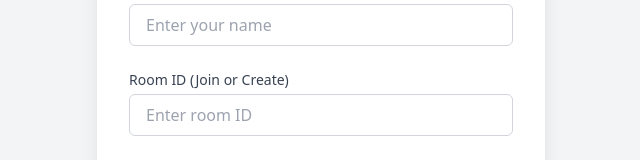
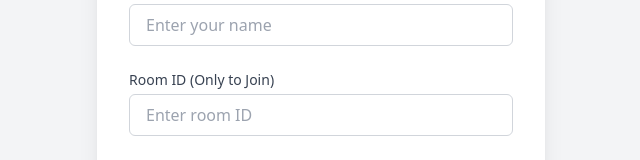
Before and after one commit to Anuraag8055/newchatapp, a React (Vite) app: page / in a window 1280 px wide. Shown: the part 329-489 px from the top of the page, without its empty margins (319-959 px from the left). Built offline with nearby package versions, Linux system fonts and the light colour scheme.

Commit message:
updated code

```diff
--- a/src/components/JoinCreateChat.jsx
+++ b/src/components/JoinCreateChat.jsx
@@ -7,7 +7,7 @@ import { useNavigate } from "react-router";
 
 const JoinCreateChat = () => {
   const [detail, setDetail] = useState({
-    roomId: "",
+    //roomId: "",
     userName: "",
     roomTopic: "",
   });
@@ -94,7 +94,7 @@ const JoinCreateChat = () => {
 
         <div>
           <label className="block text-sm font-medium text-gray-700 mb-1">
-            Room ID (Join or Create)
+            Room ID (Only to Join)
           </label>
           <input
             type="text"
```
